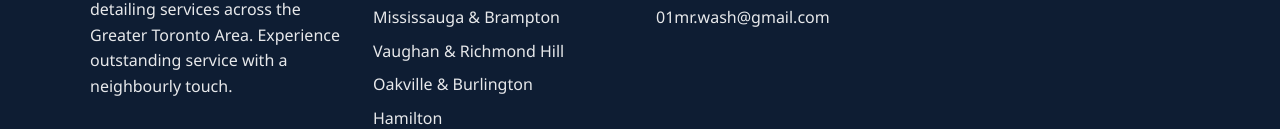
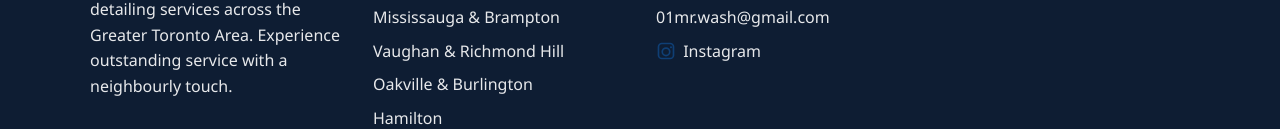
Before and after one commit to Hamlawiii/mrwash, a plain HTML site: page about.html in a window 1280 px wide. Shown: the part 1999-2128 px from the top of the page. Drawn offline with Linux system fonts and the light colour scheme; a script that the page names is missing.

Commit message:
Update page social media

```diff
--- a/about.html
+++ b/about.html
@@ -117,6 +117,14 @@
                 <ul>
                     <li><a href="tel:+13653248155">(365) 324-8155</a></li>
                     <li><a href="mailto:01mr.wash@gmail.com">01mr.wash@gmail.com</a></li>
+                    <li>
+                        <a class="social-link" href="https://www.instagram.com/mr.wash_ca?igsh=MWczNHpwODZmbW5h&utm_source=qr" target="_blank" rel="noopener" aria-label="Instagram">
+                            <svg class="social-icon" viewBox="0 0 24 24" aria-hidden="true">
+                                <path d="M7 2h10a5 5 0 0 1 5 5v10a5 5 0 0 1-5 5H7a5 5 0 0 1-5-5V7a5 5 0 0 1 5-5zm0 2a3 3 0 0 0-3 3v10a3 3 0 0 0 3 3h10a3 3 0 0 0 3-3V7a3 3 0 0 0-3-3H7zm5 3.5a5.5 5.5 0 1 1 0 11a5.5 5.5 0 0 1 0-11zm0 2a3.5 3.5 0 1 0 0 7a3.5 3.5 0 0 0 0-7zM18 6.25a1.25 1.25 0 1 1 0 2.5a1.25 1.25 0 0 1 0-2.5z"/>
+                            </svg>
+                            <span>Instagram</span>
+                        </a>
+                    </li>
 
                 </ul>
             </div>
--- a/styles.css
+++ b/styles.css
@@ -517,6 +517,25 @@ footer ul {
     list-style: none;
     display: grid;
     gap: 0.5rem;
+}
+
+/* Simple social icon link */
+.social-link {
+    display: inline-flex;
+    align-items: center;
+    gap: 0.45rem;
+}
+
+.social-icon {
+    width: 20px;
+    height: 20px;
+    fill: var(--primary-dark);
+    display: inline-block;
+}
+
+.social-link:hover .social-icon,
+.social-link:focus .social-icon {
+    transform: translateY(-1px);
 }
 
 .footer-bottom {
```
Also changed, not shown: booking.html (+8 -0 lines), gallery.html (+8 -0 lines), index.html (+8 -0 lines), services.html (+8 -0 lines).
